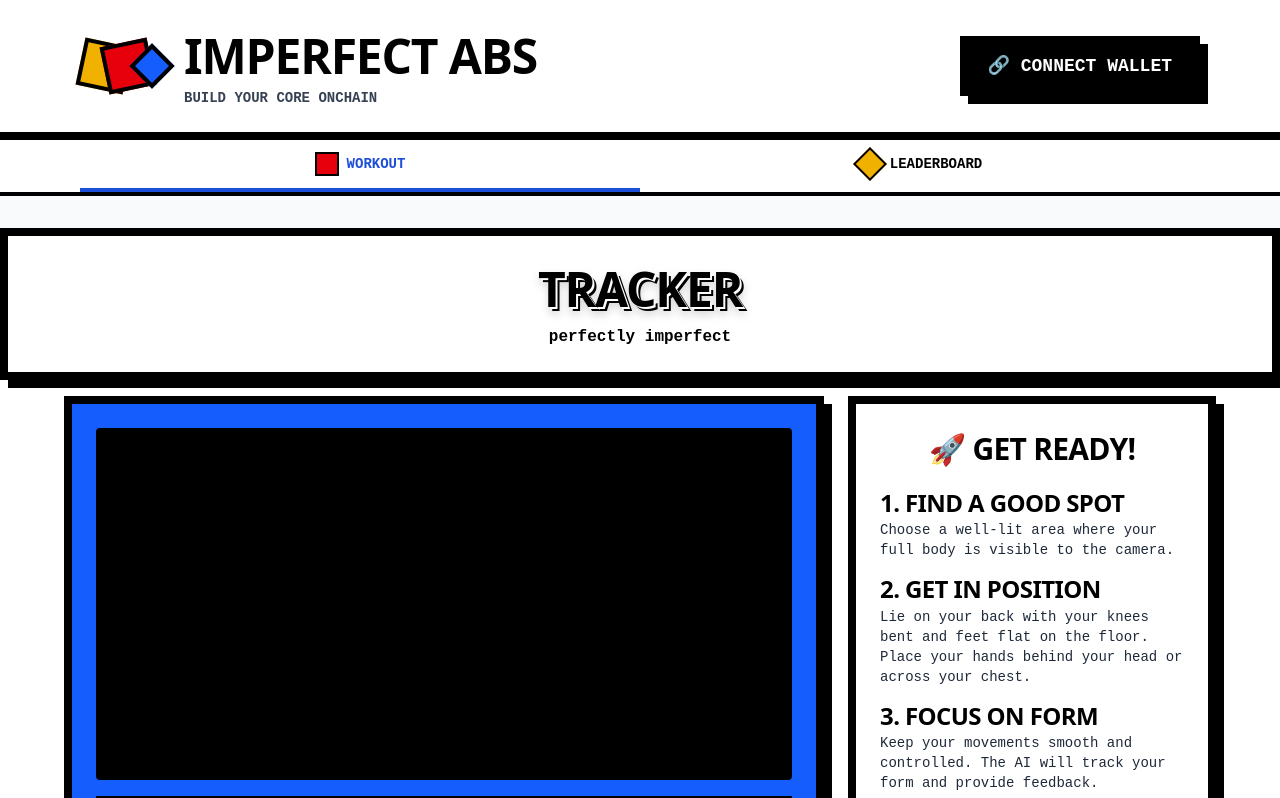
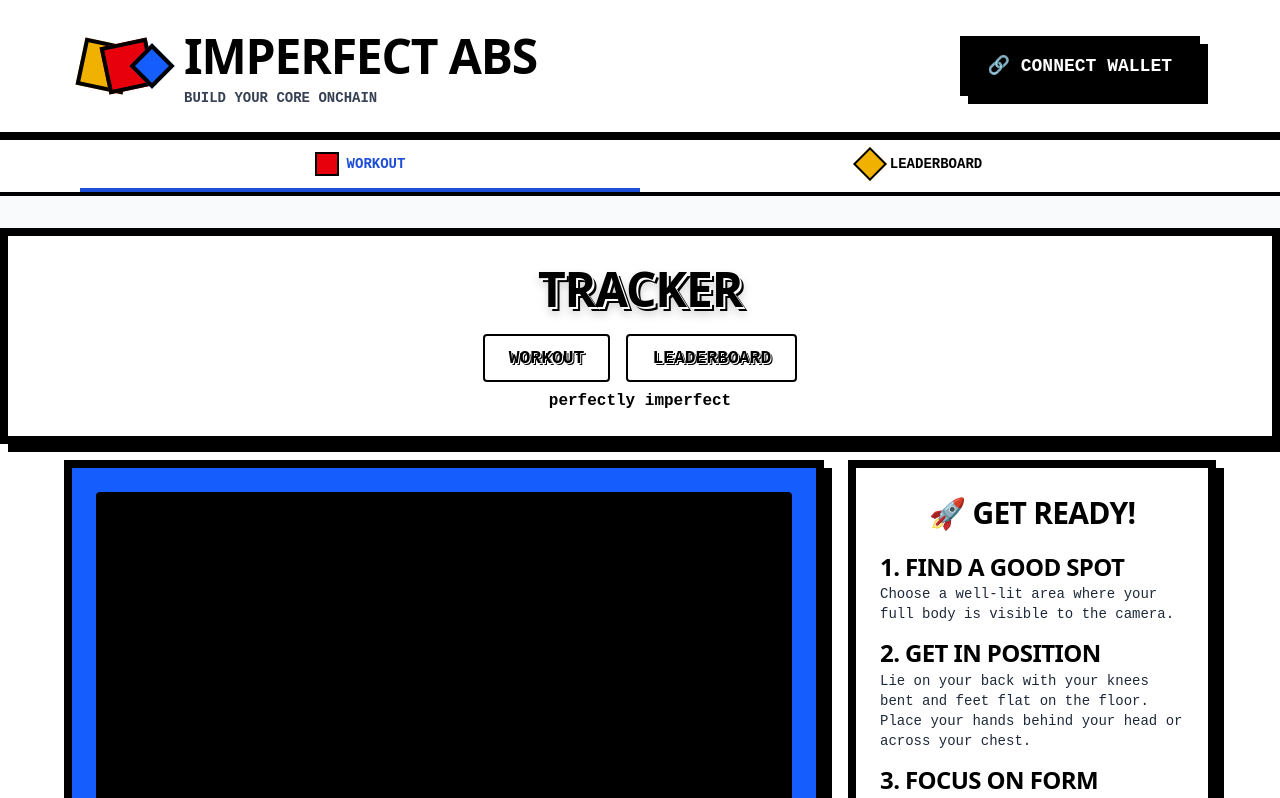
Before and after one commit to thisyearnofear/imperfectabs, a Next.js app: page / in a window 1280 px wide. Shown: the top 798 px of the page. Built offline with nearby package versions, Linux system fonts and the light colour scheme; no server answers.

Commit message:
fix contrast issue

```diff
--- a/src/components/ImprovedWorkoutTracker.tsx
+++ b/src/components/ImprovedWorkoutTracker.tsx
@@ -316,6 +316,45 @@ export default function ImprovedWorkoutTracker() {
         >
           Tracker
         </h1>
+        {/* Add navigation tabs with improved contrast */}
+        <div className="flex justify-center gap-4 mt-4">
+          <button
+            className={`px-6 py-2 rounded font-black uppercase text-lg transition-colors duration-150
+              ${
+                workoutState.isActive
+                  ? "bg-black text-white shadow-lg"
+                  : "bg-white text-black border-2 border-black hover:bg-gray-200"
+              }
+            `}
+            style={{
+              textShadow: !workoutState.isActive
+                ? "1px 1px 0 #fff, 2px 2px 0 #000"
+                : undefined,
+              outline: "none",
+            }}
+            disabled={workoutState.isActive}
+          >
+            WORKOUT
+          </button>
+          <button
+            className={`px-6 py-2 rounded font-black uppercase text-lg transition-colors duration-150
+              ${
+                workoutState.hasCompletedWorkout
+                  ? "bg-black text-white shadow-lg"
+                  : "bg-white text-black border-2 border-black hover:bg-gray-200"
+              }
+            `}
+            style={{
+              textShadow: !workoutState.hasCompletedWorkout
+                ? "1px 1px 0 #fff, 2px 2px 0 #000"
+                : undefined,
+              outline: "none",
+            }}
+            disabled={workoutState.hasCompletedWorkout}
+          >
+            LEADERBOARD
+          </button>
+        </div>
         <p className="text-center text-black font-bold mt-2">
           {getStatusMessage()}
         </p>
```
